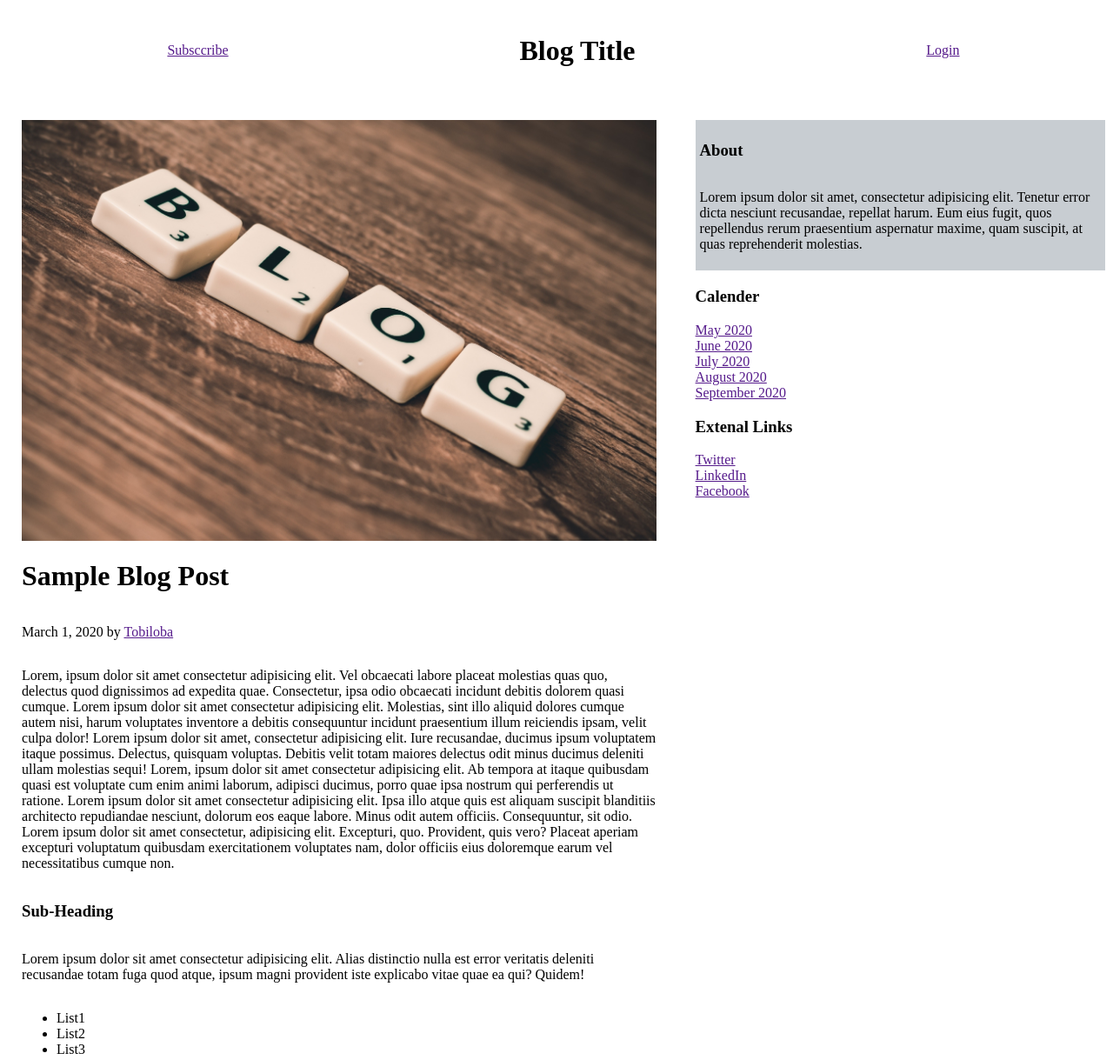
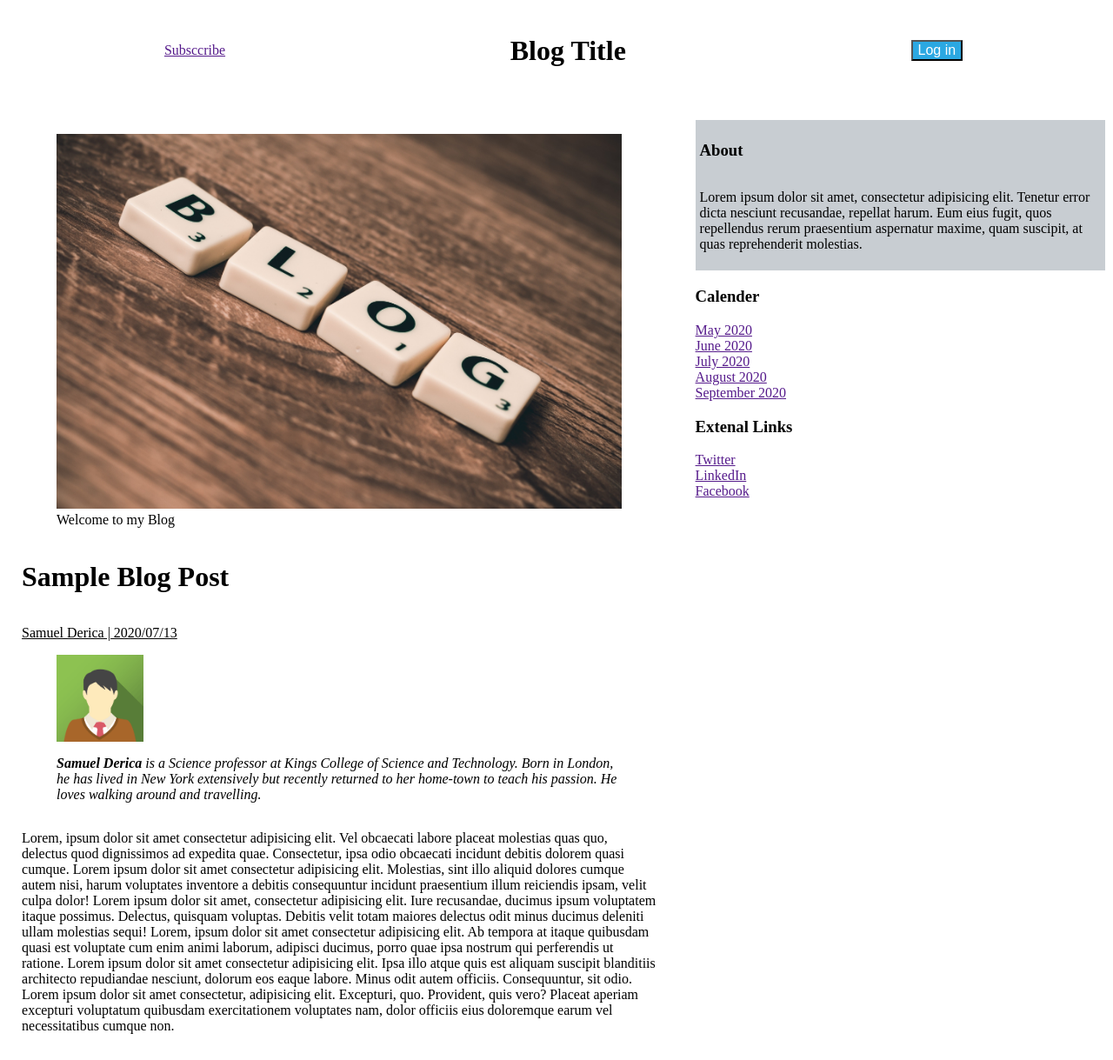
Before and after one commit to ogundeinde/Front-End-Development, a plain HTML site: page Personal Blog Website/pages/blogpost.html in a window 1280 px wide. Shown: the top 1219 px of the page at 87% size. Drawn offline with Linux system fonts and the light colour scheme.

Commit message:
Changes to file for improvements based on code review

```diff
--- a/Personal Blog Website/css/blogpost_layout.css
+++ b/Personal Blog Website/css/blogpost_layout.css
@@ -28,3 +28,9 @@
     padding: 15px;
     background-color: #c8cdd2;
 }
+
+.button {
+    font-size: 16px;
+    background-color: rgb(43, 168, 226);
+    color: white;
+}
--- a/Personal Blog Website/css/blogpost_style.css
+++ b/Personal Blog Website/css/blogpost_style.css
@@ -12,3 +12,13 @@ img {
     max-width: 100%;
     height: auto;
 }
+
+.avatar {
+    vertical-align: middle;
+    width: 100px;
+    height: 100px;
+}
+
+.author {
+    text-decoration: underline;
+}
--- a/Personal Blog Website/css/index_layout.css
+++ b/Personal Blog Website/css/index_layout.css
@@ -40,3 +40,9 @@
     padding: 15px;
     background-color: #C8CDD2;
 }
+
+.button {
+    font-size: 16px;
+    background-color: rgb(43, 168, 226);
+    color: white;
+}
--- a/Personal Blog Website/pages/blogpost.html
+++ b/Personal Blog Website/pages/blogpost.html
@@ -12,16 +12,27 @@
 
   <body>
     <div class="container">
-      <div class="header">
+      <header class="header">
         <a href=""> Subsccribe </a>
         <h1>Blog Title</h1>
-        <a href=""> Login </a>
-      </div>
+        <button type="button" class="button"> Log in</button>
+      </header>
 
       <div class="box" id="one">
-        <img src="/images/blog.jpg" alt="Blog" title="Blog Image">
+        <figure>
+          <img src="/images/blog.jpg" alt="Blog" title="Blog Image">
+          <figcaption> Welcome to my Blog</figcaption>
+        </figure>
         <h1>Sample Blog Post</h1>
-        <p>March 1, 2020 by <a href=""> Tobiloba</a></p>
+        <div>
+          <p class="author">Samuel Derica | 2020/07/13</p>
+          <blockquote>
+            <img src="/images/avatar.png" alt="Avatar" class="avatar">
+            <p>
+              <em><strong>Samuel Derica</strong> is a Science professor at <em>Kings College of Science and Technology</em>. Born in London, he has lived in New York extensively but recently returned to her home-town to teach his passion. He loves walking around and travelling.</em>
+            </p>
+          </blockquote>
+        </div>
         <p>
           Lorem, ipsum dolor sit amet consectetur adipisicing elit. Vel
           obcaecati labore placeat molestias quas quo, delectus quod dignissimos
@@ -82,10 +93,10 @@
         </div>
       </div>
 
-      <div class="footer">
+      <footer class="footer">
         <a href="/index.html"> Home Page </a>
         <p>Blog Page built by Tobiloba</p>
-      </div>
+      </footer>
     </div>
   </body>
 </html>
```
Also changed, not shown: Personal Blog Website/index.html (+5 -5 lines), Personal Blog Website/images/avatar.png (added).
